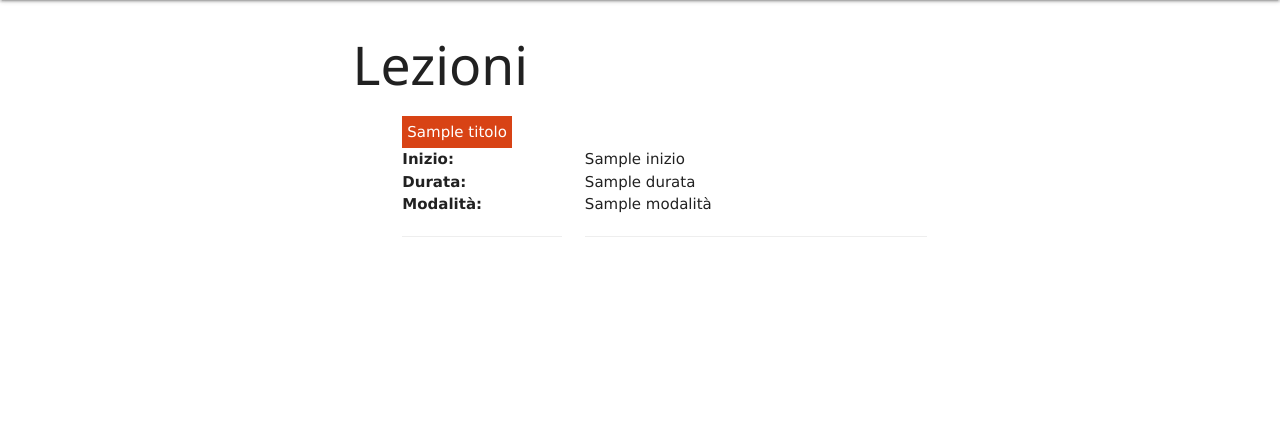
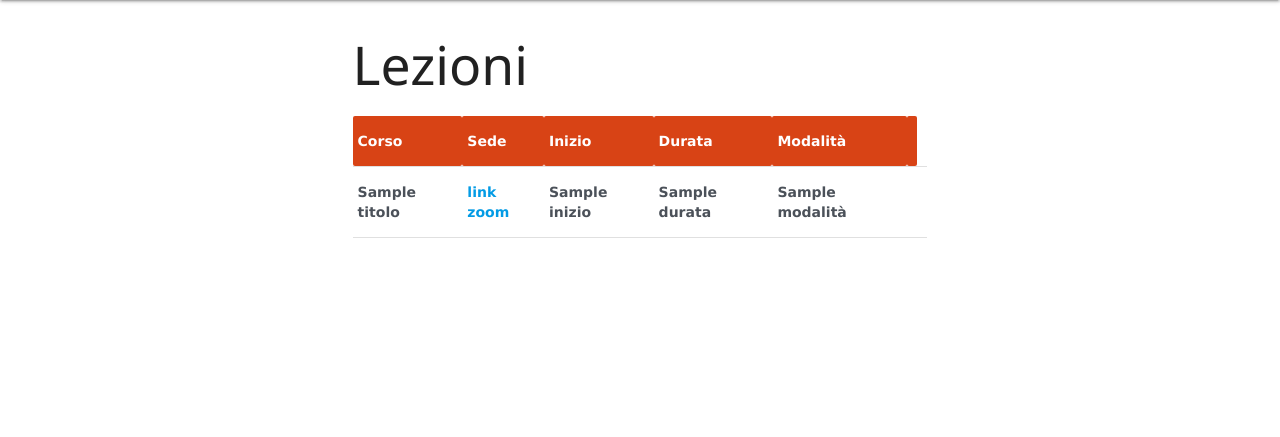
Before and after one commit to nicolamarizza/DbProject, a Flask app: template app/templates/lezioni.html in a window 1280 px wide. Shown: the part 64-501 px from the top of the page. Run offline with Flask 2, Linux system fonts and the light colour scheme; the template is opened without the code that fills it: most values are stand-ins (such as "Sample title", 1, 10 or a date in 2020); lists and menus that the app fills with data are empty; parts of the project's set-up code (start-up, migrations or seed data) failed here and were passed over; some libraries are stand-ins or nearby versions.

Commit message:
miglioramento stile lezioni, fix form lezioni solo online

```diff
--- /dev/null
+++ b/app/static/styles/lezioni.css
@@ -0,0 +1,77 @@
+.form-group-bordered {
+    background-color: white;
+    padding: 10px 20px;
+    border: 2px solid #617D8B;
+    border-radius: 5px;
+    margin-top: 20px;
+    min-height: auto;
+}
+
+.form-group {
+    margin-bottom: 15px;
+}
+
+
+.col-xs-12 {
+    width: 100%;
+    position: relative;
+}
+
+table.table-custom {
+    margin-top: 15px;
+    margin-bottom: 15px;
+}
+
+.table {
+    width: 100%;
+
+}
+
+table {
+    max-width: 100%;
+    background-color: transparent;
+
+    border-collapse: collapse;
+    border-spacing: 0;
+}
+
+
+table.table-custom tr.table-header {
+    background-color: #d84315;
+    color: #FFFFFF;
+    font-size: 14px;
+    line-height: 1.428571429;
+    border-spacing: 0;
+
+}
+
+
+table.table tr td, table.table tr th {
+    vertical-align: middle;
+}
+.table thead > tr > th, .table tbody > tr > th, .table tfoot > tr > th, .table thead > tr > td, .table tbody > tr > td, .table tfoot > tr > td {
+    padding: 8px;
+    line-height: 1.428571429;
+    vertical-align: top;
+    border-top: 1px solid #dddddd;
+}
+
+
+
+th.hidden-xs, td.hidden-xs {
+    display: table-cell !important;
+}
+.hidden-xs {
+        display: block !important;
+}
+th {
+    text-align: left;
+}
+
+th.visible-xs, td.visible-xs {
+    display: none !important;
+}
+
+table.table-custom tr.table-row:hover {
+    background-color: #eee;
+}
--- a/app/templates/form_element.html
+++ b/app/templates/form_element.html
@@ -7,7 +7,9 @@
 			se si seleziona questa opzione la chiave esterna dell'idaula
 			sarà null di default, vedi views.py: defaultValue = None-->
 			{%- if element.displayName == "aula" -%}
-				<option  disabled selected>aula virtuale</option>
+				<!--non togliere l'id, serve per disabilitare l'invio dei
+				dati quando viene selezionata questa opzione-->
+				<option id="aulavirtuale"  value="">aula virtuale</option>
 			{%- endif -%}
 
 			<!--nel menu a tendina quando viene inserita una nuova lezione
--- a/app/templates/lezioni.html
+++ b/app/templates/lezioni.html
@@ -3,6 +3,9 @@
 
 {%- block head_base -%}
 <link rel="stylesheet" type="text/css" href="{{ url_for('static',filename='styles/corsi.css') }}">
+
+<link rel="stylesheet" type="text/css" href="{{ url_for('static',filename='styles/lezioni.css') }}">
+
 {%- endblock -%}
 
 
@@ -65,10 +68,34 @@
 
             {%- if lezioni -%}
 
+            <div class="form-group col-xs-12 form-group-border">
 
-                {% for lezione in lezioni %}
-                    {% include 'lezioni_elem.html' %}
-                {% endfor %}
+                <table class="tabel table-custom">
+                    <tbody style="  font-size: 14px;
+                    line-height: 1.428571429;
+                    color: #4b5159;">
+                        <tr class="table-header">
+
+                            <th> Corso</th>
+                            <th>Sede</th>
+                            <th>Inizio</th>
+                            <th>Durata</th>
+                            <th>Modalità</th>
+                            <th></th>
+
+
+                        </tr>
+                        {% for lezione in lezioni %}
+
+                            {% include 'lezioni_elem.html' %}
+
+                        {% endfor %}
+
+
+                    </tbody>
+
+                </table>
+            </div>
 
             {%- else -%}
 
@@ -100,5 +127,21 @@
     function confirmDelete(corso, inizio){
         return confirm("Vuoi davvero cancellare la lezione\ndi "+corso+" del "+inizio+" ?");
     }
+
+
+    //jquery
+    $(function() {
+
+        //evento attivato quando il form viene inviato
+        $('#nuova_lezione_insert').submit(function() {
+
+            //trova l'input con id aulavirtuale nel contesto del form
+            //e lo disabilita, così non vengono inviati i dati
+            $('#aulavirtuale', this).prop('disabled', true);
+
+            //rende true per inviare gli altri dati del form
+            return true;
+        });
+    });
 </script>
 {%- endblock -%}
--- a/app/templates/lezioni_elem.html
+++ b/app/templates/lezioni_elem.html
@@ -1,16 +1,16 @@
+<tr class="table-row">
+    <th> {{ lezione[0].titolo }}</th>
+    {%- if lezione[1].idaula -%}
 
-<div>
-    <div class="row" style="margin-bottom: 0px;">
+        <th>{{lezione[3].nome }} {{lezione[2].nome }}</th>
+    {%- else -%}
+        <th> <a href="#!">link zoom</a></th>
+    {%- endif -%}
 
-        <div class="col s11 offset-s1" >
-            <div class="row" >
-
-
-                <div>
-                <div class="col s11">
-                <div class="deep-orange darken-3 left" style="padding: 5px; color: white;">
-                    {{ lezione[0].titolo }}
-                </div>
+    <th>{{ lezione[1].inizio }}</th>
+    <th>{{ lezione[1].durata }}</th>
+    <th>{{ lezione[1].modalità }}</th>
+    <th>
     {%- if is_docente -%}
         <form onsubmit="return confirmDelete('{{ lezione[0].titolo }}', '{{ lezione[1].inizio }}')" action="/elimina_lezione" method="POST">
             <input name="idlezione" type="number" style="display:none" value="{{ lezione[1].id }}">
@@ -19,20 +19,8 @@
             </button>
         </form>
 
+    {%- else -%}
+        <th></th>
     {%- endif -%}
-                    </div>
-                {%- if lezione[1].idaula -%}
-                    <div><div class="col s4"><b>Edificio:</b></div><div class="col s8">{{lezione[3].nome }}</div></div>
-                    <div><div class="col s4"><b>Aula:</b></div><div class="col s8">{{lezione[2].nome }}</div></div>
-                {%- endif -%}
-                    <div><div class="col s4"><b>Inizio:</b></div><div class="col s8">{{ lezione[1].inizio }}</div></div>
-                    <div><div class="col s4"><b>Durata:</b></div><div class="col s8">{{ lezione[1].durata }}</div></div>
-                    <div><div class="col s4"><b>Modalità:</b>  <br><hr></div><div class="col s8">{{ lezione[1].modalità }}  <br><hr>
-                    </div></div>
-
-                </div>
-            </div>
-
-
-        </div>
-    </div>
+    </th>
+</tr>
```
Lines whose indentation alone changed are shown as unchanged.
